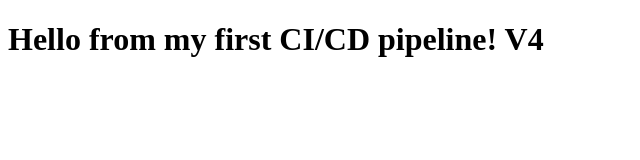
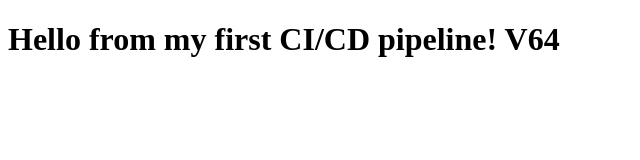
Before and after one commit to samantha58-bit/my-first-ci-cd-app, a plain HTML site: page index.html in a window 1280 px wide. Shown: the full height of the page, 0-640 px from the left. Drawn offline with Linux system fonts and the light colour scheme.

Commit message:
Testing jobs

```diff
--- a/index.html
+++ b/index.html
@@ -1,6 +1,6 @@
 <!DOCTYPE html>
 <html>
 <body>
-<h1>Hello from my first CI/CD pipeline! V4</h1>
+<h1>Hello from my first CI/CD pipeline! V64</h1>
 </body>
 </html>
```
